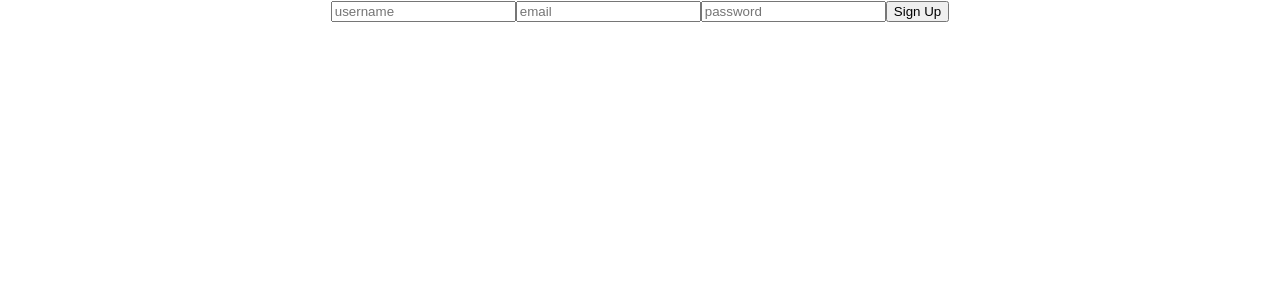
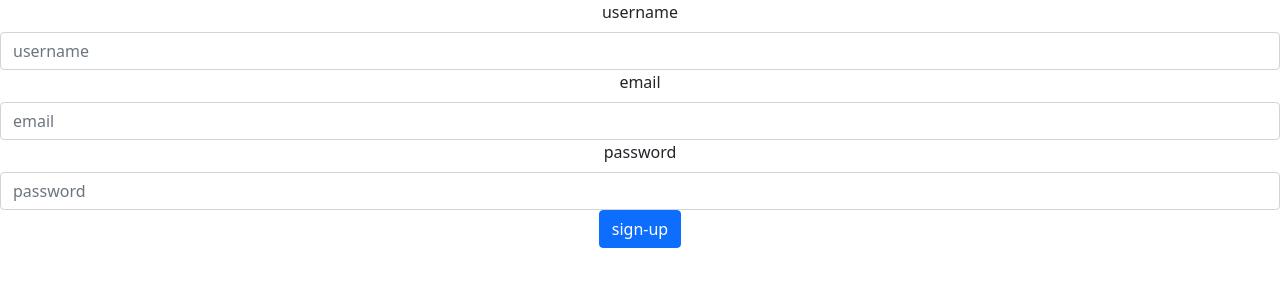
Before and after one commit to caseyvaughn/wordle-with-friends, a React (Create React App) app in the folder client/: page /signup in a window 1280 px wide. Shown: the top 300 px of the page. Built offline with nearby package versions, Linux system fonts and the light colour scheme.

Commit message:
login and signup forms work on frontend

```diff
--- a/client/package.json
+++ b/client/package.json
@@ -7,7 +7,9 @@
     "@testing-library/react": "^12.1.3",
     "@testing-library/user-event": "^13.5.0",
     "axios": "^0.26.0",
+    "bootstrap": "^5.1.3",
     "react": "^17.0.2",
+    "react-bootstrap": "^2.1.2",
     "react-dom": "^17.0.2",
     "react-router-dom": "^6.2.1",
     "react-scripts": "5.0.0",
--- a/client/src/App.js
+++ b/client/src/App.js
@@ -3,7 +3,7 @@ import { useEffect, useState } from 'react'
 import { Routes, Route, Link } from 'react-router-dom'
 import { verifyUser } from './services/users';
 import SignUp from './components/SignUp'
-// import Login from './components/Login'
+import Login from './components/Login';
 
 function App() {
    const [currentUser, setCurrentUser] = useState(null)
@@ -24,8 +24,9 @@ function App() {
   return (
     <div className="App">
       <Routes>
-        <Route path="/login" element={<h1>login</h1>}/>
-        <Route path="/signup" element={<SignUp/>}/>
+        <Route path="/" element={<h1>Wordle with Friends</h1>}/>
+        <Route path="/login" element={<Login setCurrentUser={setCurrentUser}/>}/>
+        <Route path="/signup" element={<SignUp setCurrentUser={setCurrentUser}/>}/>
       </Routes>
     </div>
   );
--- a/client/src/components/Login.jsx
+++ b/client/src/components/Login.jsx
@@ -0,0 +1,42 @@
+import {useState} from 'react'
+import { loginUser } from '../services/users'
+import { useNavigate } from 'react-router-dom'
+import Form from 'react-bootstrap/Form'
+import Button from 'react-bootstrap/Button'
+
+export default function Login(props) {
+  const [username, setUsername] = useState('')
+  const [password, setPassword] = useState('')
+
+  const navigate = useNavigate()
+
+  return (
+    <Form onSubmit={async (e) => {
+      e.preventDefault()
+      const user = {
+        username,
+        password
+      }
+      const resp = await loginUser(user)
+      props.setCurrentUser(resp)
+      navigate('/')
+    }}>
+      <Form.Group>
+        <Form.Label>username</Form.Label>
+        <Form.Control
+          placeholder="username"
+          type='text'
+          onChange={(e) => setUsername(e.target.value)}
+          value={username}></Form.Control>
+      </Form.Group>
+      <Form.Group>
+        <Form.Label>password</Form.Label>
+        <Form.Control
+          placeholder="password"
+          type='password' onChange={(e) => setPassword(e.target.value)}
+          value={password}></Form.Control>
+      </Form.Group>
+    <Button type="submit">login</Button>
+  </Form>
+    )
+}
--- a/client/src/components/SignUp.jsx
+++ b/client/src/components/SignUp.jsx
@@ -1,6 +1,8 @@
 import { useState } from 'react'
 import { registerUser } from '../services/users'
 import { useNavigate } from 'react-router-dom'
+import Form from 'react-bootstrap/Form'
+import Button from 'react-bootstrap/Button'
 
 export default function SignUp(props) {
  const [username, setUsername] = useState('')
@@ -10,7 +12,7 @@ export default function SignUp(props) {
   const navigate = useNavigate()
 
   return (
-    <form onSubmit={async (e) => {
+    <Form onSubmit={async (e) => {
       e.preventDefault()
       const user = {
         username,
@@ -19,14 +21,62 @@ export default function SignUp(props) {
       }
       const resp = await registerUser(user)
       props.setCurrentUser(resp)
+      navigate('/')
+    }}>
+      <Form.Group>
+        <Form.Label>username</Form.Label>
+        <Form.Control
+          type='text'
+          placeholder="username"
+          onChange={(e) => setUsername(e.target.value)}
+          value={username}
+        ></Form.Control>
+      </Form.Group>
+      <Form.Group>
+        <Form.Label>email</Form.Label>
+        <Form.Control
+          type='text'
+          placeholder="email"
+          onChange={(e) => setEmail(e.target.value)}
+          value={email}></Form.Control>
+      </Form.Group>
+      <Form.Group>
+        <Form.Label>password</Form.Label>
+        <Form.Control
+          type='password'
+          placeholder ="password"
+          onChange={(e) => setPassword(e.target.value)}
+          value={password}></Form.Control>
+      </Form.Group>
+      <Button type="submit">sign-up</Button>
 
-      navigate('/')
+    </Form>
 
-    }}>
-      <input type='text' placeholder ="username" onChange={(e) => setUsername(e.target.value) } value={username} />
-      <input type='text' placeholder ="email" onChange={(e) => setEmail(e.target.value) } value={email} />
-      <input type='password' placeholder ="password" onChange={ (e) => setPassword(e.target.value)} value={password} />
-      <button>Sign Up</button>
-    </form>
+
+
+
+
+
+
+
   )
 }
+
+{/* <form onSubmit={async (e) => {
+  e.preventDefault()
+  const user = {
+    username,
+    email,
+    password
+  }
+  const resp = await registerUser(user)
+  props.setCurrentUser(resp)
+
+  navigate('/')
+
+}}>
+  <input type='text' placeholder ="username" onChange={(e) => setUsername(e.target.value) } value={username} />
+  <input type='text' placeholder ="email" onChange={(e) => setEmail(e.target.value) } value={email} />
+  <input type='password' placeholder ="password" onChange={ (e) => setPassword(e.target.value)} value={password} />
+  <button>Sign Up</button>
+</form> */}
--- a/client/src/index.js
+++ b/client/src/index.js
@@ -3,7 +3,8 @@ import ReactDOM from 'react-dom';
 import './index.css';
 import App from './App';
 import reportWebVitals from './reportWebVitals';
-import {BrowserRouter as Router} from 'react-router-dom'
+import { BrowserRouter as Router } from 'react-router-dom'
+import 'bootstrap/dist/css/bootstrap.min.css';
 
 ReactDOM.render(
   <React.StrictMode>
```
Also changed, not shown: 1 other file (tests, documents, lock files or other folders).
